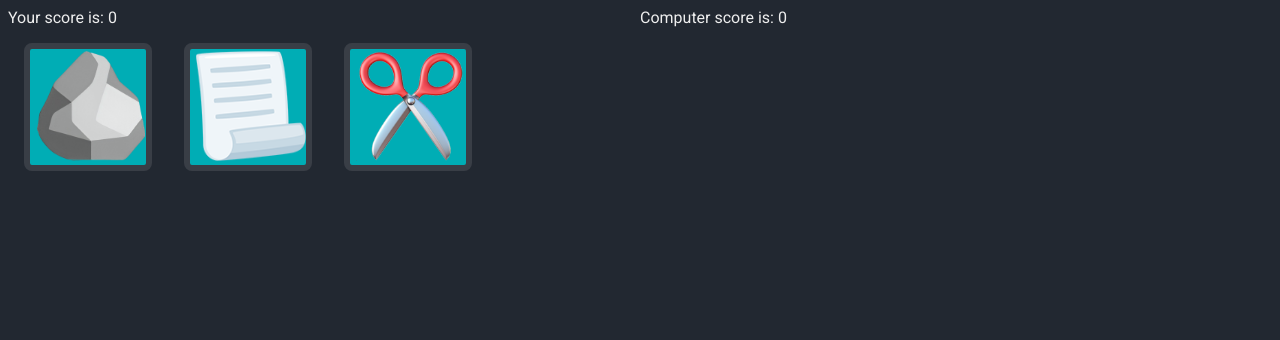
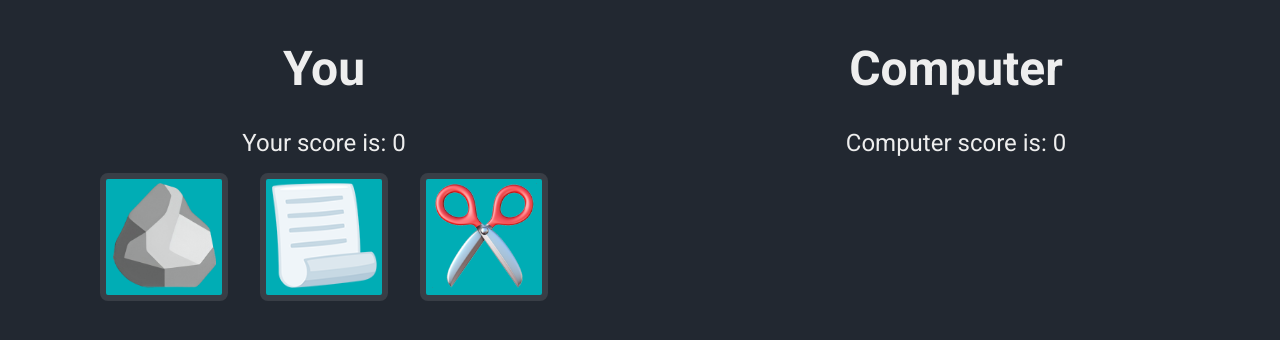
Before and after one commit to zaZZa564/rock-paper-scissors, a plain HTML site: page index.html in a window 1280 px wide. Drawn offline with Linux system fonts and the light colour scheme.

Commit message:
finished styling all elements

```diff
--- a/index.html
+++ b/index.html
@@ -10,6 +10,10 @@
 </head>
 
 <body>
+  <div class="title">
+    <h1>You</h1>
+    <h1>Computer</h1>
+  </div>
   <div class="scoreContainer">
     <div class="humanScore score">Your score is: 0</div>
     <div class="computerScore score">Computer score is: 0</div>
--- a/script.js
+++ b/script.js
@@ -4,6 +4,10 @@ let computerScore = 0;
 function computerChoice() {
   let rand = Math.random();
   const computerSelection = document.querySelector('.computerSelection');
+
+  // Сначала очищаем предыдущий выбор
+  computerSelection.innerHTML = '';
+
   if(rand < 0.333) {
     computerSelection.innerHTML = '<img src="./img/rock.png" alt="rock" class="computerImg">';
     return 'rock';
--- a/style.css
+++ b/style.css
@@ -4,6 +4,8 @@ body {
 }
 div {
   color: #EEEEEE;
+  text-align: center;
+  font-size: 24px;
 }
 button {
   background-color: #00ADB5;
@@ -26,11 +28,26 @@ button:active {
   transform: scale(0.95);
 }
 img {
-  width: 110px;
-  height: 110px;
+  width: 105px;
+  height: 105px;
   object-fit: contain;
+  transition: all 0.2s ease-in-out;
 }
+img:hover {
+  transform: scale(1.05);
+}
+img:active {
+  transform: scale(0.95);
+}
+
 /* flexbox styling */
+.title {
+  display: flex;
+}
+h1 {
+  flex: 1;
+  text-align: center;
+}
 .scoreContainer {
   display: flex;
   flex-direction: row;
@@ -44,12 +61,12 @@ img {
 .buttonsContainer {
   display: flex;
   flex: 1;
-  justify-content: start;
-  padding-right: 540px;
+  justify-content: center;
 }
 .computerSelectionContainer {
   display: flex;
   flex: 1;
+  justify-content: center;
 }
 .computerImg {
   flex: 1;
@@ -57,4 +74,20 @@ img {
   margin: 16px;
   border: 6px solid #393E46;
   border-radius: 8px;
+  opacity: 0;
+  animation: fadeIn 0.4s ease-in forwards;
 }
+.result {
+  font-size: 24px;
+}
+
+@keyframes fadeIn {
+  from {  /* Начальное состояние (0% анимации) */
+    opacity: 0;
+    transform: scale(0.8);
+  }
+  to {    /* Конечное состояние (100% анимации) */
+    opacity: 1;
+    transform: scale(1);
+  }
+}
```
